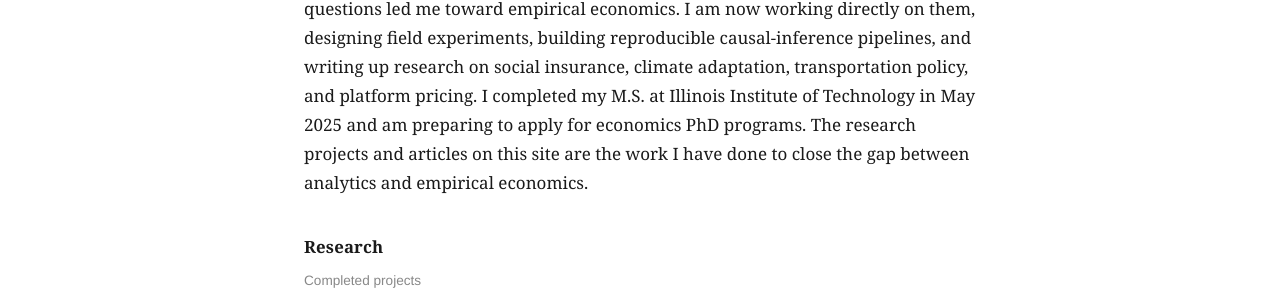
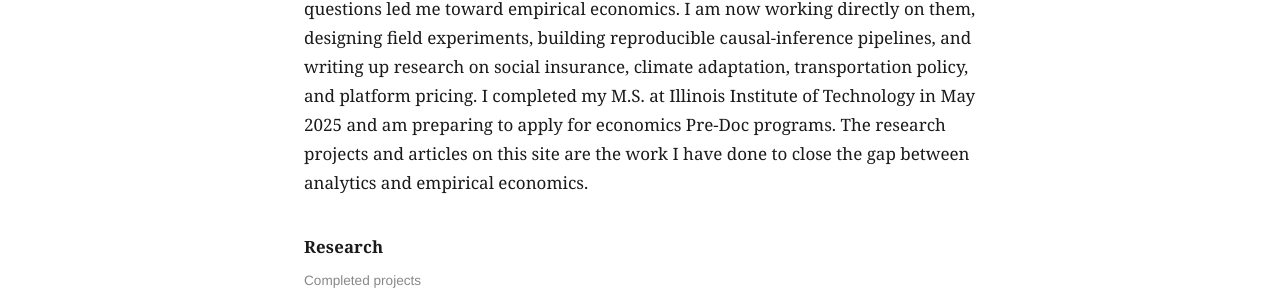
Before and after one commit to JoelNithishKumar/research, a Jekyll site: the page built from index.md, in a window 1280 px wide and 900 px high. Shown: the part 418-726 px from the top of the window. Built offline with Jekyll 4.4.1, drawn with Linux system fonts in a browser that asks for light colours; some of the changed text lies outside the part shown.

Commit message:
Update index.md

```diff
--- a/index.md
+++ b/index.md
@@ -18,7 +18,7 @@ title: Home
 
 My background is in data and applied analytics - five years (including part-time) of building reporting systems, running quasi-experiments, and working with administrative data across business and research settings. That work sharpened my interest in questions that data alone cannot answer without careful identification: how do households respond to risk? How do policy designs interact with limited information and behavioral frictions? How do platforms and firms set prices across space, and how does market structure shape who gets access? Those questions led me toward empirical economics.
 
-I am now working directly on them, designing field experiments, building reproducible causal-inference pipelines, and writing up research on social insurance, climate adaptation, transportation policy, and platform pricing. I completed my M.S. at Illinois Institute of Technology in May 2025 and am preparing to apply for economics PhD programs. The research projects and articles on this site are the work I have done to close the gap between analytics and empirical economics.
+I am now working directly on them, designing field experiments, building reproducible causal-inference pipelines, and writing up research on social insurance, climate adaptation, transportation policy, and platform pricing. I completed my M.S. at Illinois Institute of Technology in May 2025 and am preparing to apply for economics Pre-Doc programs. The research projects and articles on this site are the work I have done to close the gap between analytics and empirical economics.
 
 </div>
 
```
